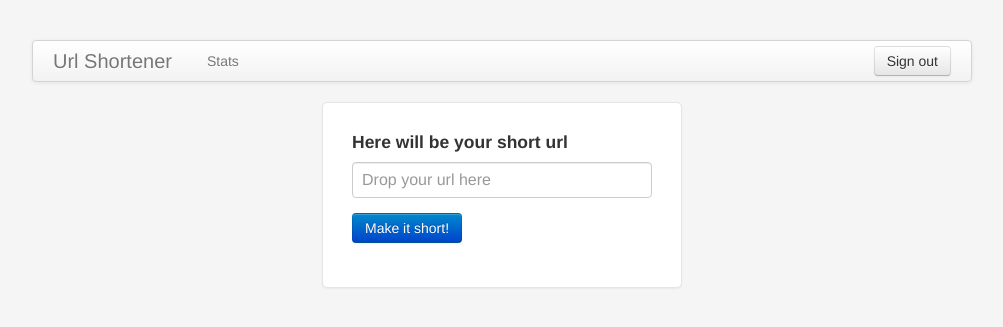
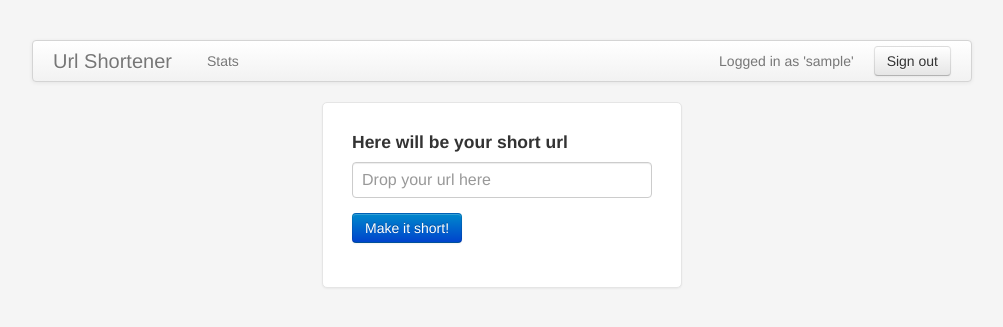
Before and after one commit to ruzhytskyi/url_shortener, a Flask app: page /shortener in a window 1280 px wide. Shown: the top 327 px of the page, without its empty margins (138-1141 px from the left). Run offline with Flask 2, Linux system fonts and the light colour scheme; the visitor is signed in with stand-in values (Sample User, id 1).

Commit message:
Fixed bug with password, added 'Logged in as ...' status string

```diff
--- a/url_shortener/forms.py
+++ b/url_shortener/forms.py
@@ -53,7 +53,7 @@ class SignInForm(Form):
                                  % field.data)
 
     def validate_password(form, field):
-        if form.login.errors == None:
+        if form.login.errors == []:
             password = User.query.filter_by(login=form.login.data).first().password
             if password != field.data:
                 raise ValidationError("Wrong password")
--- a/url_shortener/templates/layout.html
+++ b/url_shortener/templates/layout.html
@@ -43,6 +43,9 @@
         padding: 7px 9px;
       }
 
+      .logged-text {
+        margin-right: 20px;
+      }
     </style>
   </head>
   <body>
@@ -57,6 +60,7 @@
           <form class="navbar-form pull-right" action="sign_out">
             <button class="btn">Sign out</button>
           </form>
+          <p class="logged-text navbar-text pull-right">Logged in as '{{ session['login'] }}'</p>
           {% else %}
           <form class="navbar-form pull-right" method="post" action="sign_in">
             {{ g.si_form.login(class="span2", placeholder="Login") }}
```
